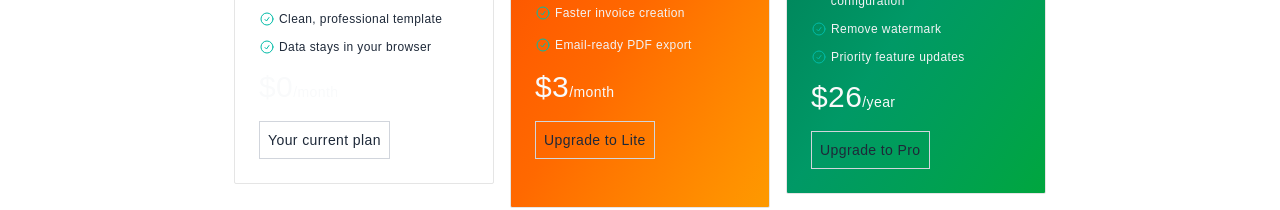
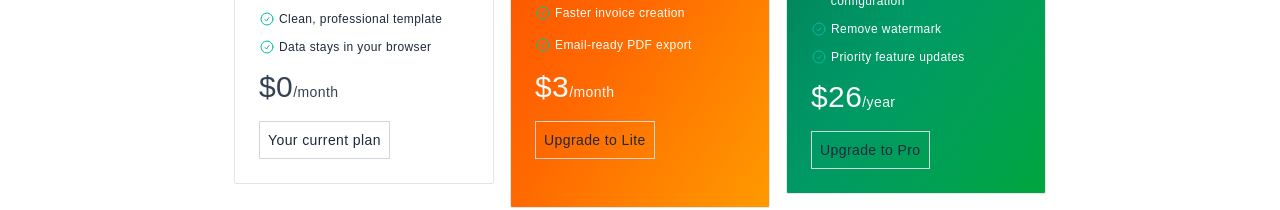
Before and after one commit to surajgupt01/Invo-Gen, a Next.js app: page / in a window 1280 px wide. Shown: the part 2130-2340 px from the top of the page. Built offline with nearby package versions, Linux system fonts and the light colour scheme.

Commit message:
Landing page changes

```diff
--- a/app/page.tsx
+++ b/app/page.tsx
@@ -285,7 +285,7 @@ function PayCard({
           LiteFeatures.map((e: string, index: number) => (
             <span
               key={index}
-              className="flex items-center gap-1 text-xs leading-6 font-light mt-2 text-gray-100"
+              className="flex items-center gap-1 text-xs leading-6 font-light mt-2 text-white"
             >
               <Tick />
               {e}
@@ -295,7 +295,7 @@ function PayCard({
           ProFeatures.map((e: string, index: number) => (
             <span
               key={index}
-              className="flex items-center gap-1 text-xs font-light mt-2 leading-5 text-gray-100"
+              className="flex items-center gap-1 text-xs font-light mt-2 leading-5 text-white"
             >
               <Tick />
               {e}
@@ -303,7 +303,7 @@ function PayCard({
           ))}
       </div>
       <div className="mt-2">
-        <span className="text-3xl text-gray-50">
+        <span className={`text-3xl text-gray-50 ${Category=='Free' && 'text-gray-700'}`}>
           {Price}
           <span className="text-sm font-light">
             {Category == "Pro" ? `/year` : `/month`}
```
